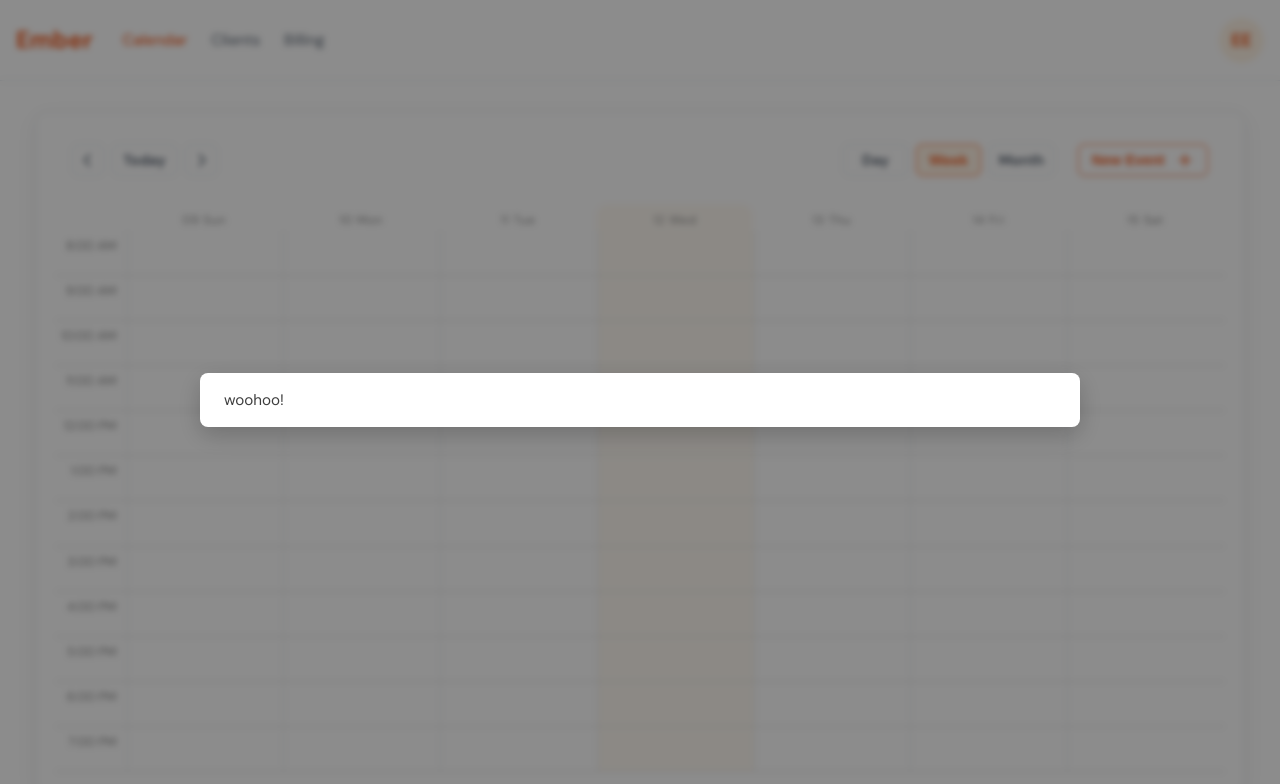
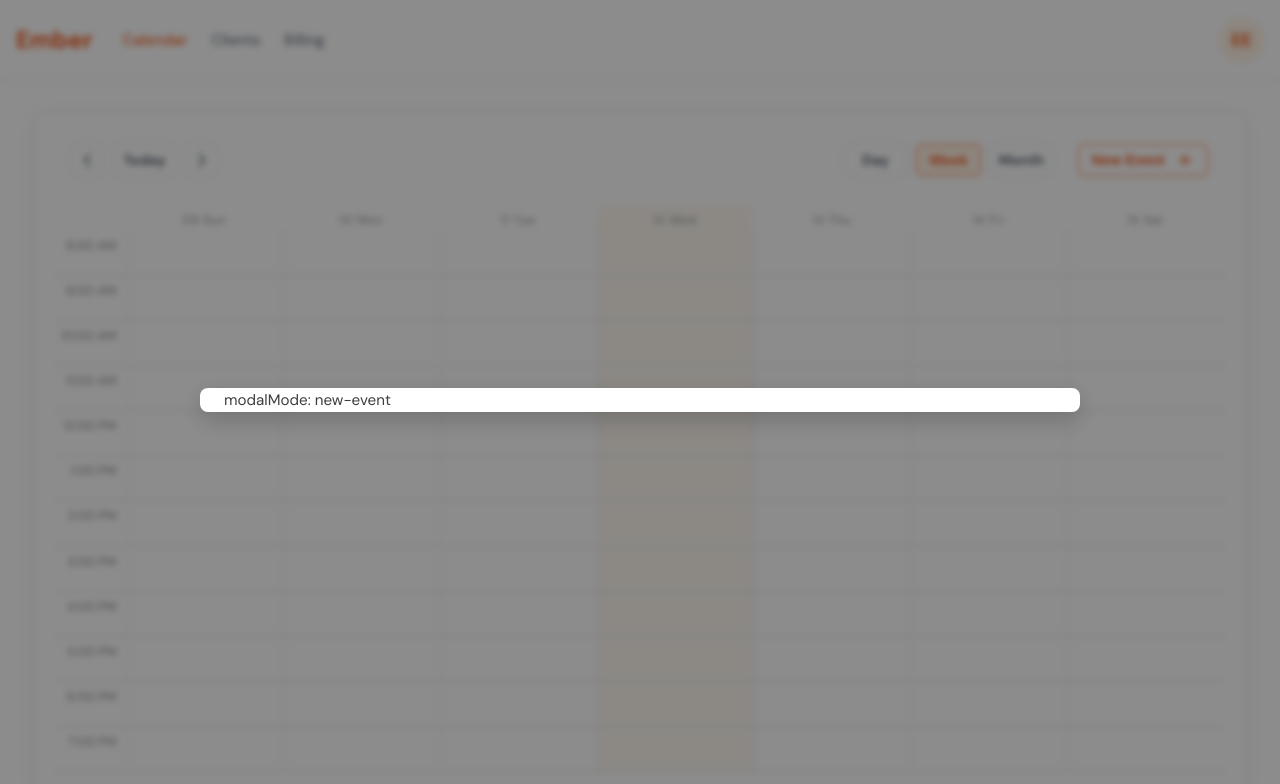
Before and after one commit to EmberTherapy/ember-frontend, a Next.js app: page /calendar in a window 1280 px wide. Both pictures are taken after a click on the button "New Event". Shown: the top 784 px of the page. Built offline with nearby package versions, Linux system fonts and the light colour scheme.

Commit message:
generalizing modal state

```diff
--- a/src/app/(app)/calendar/components/ModalHost.jsx
+++ b/src/app/(app)/calendar/components/ModalHost.jsx
@@ -1,19 +1,34 @@
-import { useState } from "react";
+import { useState, useEffect } from "react";
 import { useModalContext } from "@/app/lib/ModalContextProvider";
 
 export default function ModalHost() {
 
-  const { modalMode, setModalMode } = useModalContext();
+  const { modalState, setModalState } = useModalContext();
+  const modalMode = modalState?.mode + "-" + modalState?.type;
 
-  const modal =
-      <div className="modal-overlay">
-          <div className="modal">
-              <p> woohoo!</p>
+  function exitModal() {
+    setModalState(null);
+  }
+
+  useEffect(() => {
+    function handleKeyDown(e) {
+        if (e.key === 'Escape') {
+            exitModal();
+        }
+    }
+    window.addEventListener('keydown', handleKeyDown);
+    return () => window.removeEventListener('keydown', handleKeyDown);
+  }, [exitModal]);
+
+  const modal_container =
+      <div className="modal-overlay" onClick={exitModal}>
+          <div className="modal" onClick={e => e.stopPropagation()}>
+              modalMode: {modalMode}
           </div>
       </div>
 
-  if (modalMode == "newEvent") {
-    return modal
+  if (modalState) {
+    return modal_container
   }
 
   return (
--- a/src/app/(app)/calendar/components/Toolbar.jsx
+++ b/src/app/(app)/calendar/components/Toolbar.jsx
@@ -9,8 +9,7 @@ export default function Toolbar(toolbar_props) {
   const [selectedView, setSelectedView] = useState(toolbar_props.view);
   const { label, onNavigate, onView, view } = toolbar_props;
 
-  const { modalMode, setModalMode } = useModalContext();
-  console.log("Toolbar modalMode:", modalMode);
+  const { modalState, setModalState } = useModalContext();
 
   return (
     <div className="toolbar">
@@ -25,7 +24,7 @@ export default function Toolbar(toolbar_props) {
         <button className={`tool-button text${selectedView === 'day' ? ' selected-view' : ''}`} onClick={() => { onView('day'); setSelectedView('day'); }}>Day</button>
         <button className={`tool-button text${selectedView === 'week' ? ' selected-view' : ''}`} onClick={() => { onView('week'); setSelectedView('week'); }}>Week</button>
         <button className={`tool-button text${selectedView === 'month' ? ' selected-view' : ''}`} onClick={() => { onView('month'); setSelectedView('month'); }}>Month</button>
-        <button className="new-event-button" onClick={() => setModalMode("newEvent")}>
+        <button className="new-event-button" onClick={() => setModalState({ mode: 'new', type: 'event' })}>
           New Event <FontAwesomeIcon icon={faPlus} />
         </button>
       </div>
--- a/src/app/(app)/calendar/page.tsx
+++ b/src/app/(app)/calendar/page.tsx
@@ -2,18 +2,17 @@
 
 import { useState } from 'react';
 import './calendar.css';
-import { ModalContextProvider } from '@/app/lib/ModalContextProvider';
 import TherapistCal from '@/app/(app)/calendar/components/TherapistCal';
 import ModalHost from '@/app/(app)/calendar/components/ModalHost';
 
 
 export default function CalendarPage() {
     return (
-        <ModalContextProvider>
+        // <ModalContextProvider>
             <div className="calendar-page">
                 <TherapistCal />
                 <ModalHost />
             </div>
-        </ModalContextProvider>
+        // </ModalContextProvider>
     );
 }
--- a/src/app/(app)/layout.tsx
+++ b/src/app/(app)/layout.tsx
@@ -2,6 +2,7 @@
 
 import { Toaster } from 'sonner';
 import { useState, useEffect } from 'react';
+import { ModalContextProvider } from '@/app/lib/ModalContextProvider';
 import Header from './Header';
 import './app.css';
 
@@ -12,7 +13,7 @@ export default function AppLayout({
 }) {
 
   return (
-    <div>
+    <ModalContextProvider>
       <Header/>
       {children}
       <Toaster
@@ -20,6 +21,6 @@ export default function AppLayout({
         richColors
         visibleToasts={1}
         />
-    </div>
+    </ModalContextProvider>
   );
 }
--- a/src/app/lib/ModalContextProvider.tsx
+++ b/src/app/lib/ModalContextProvider.tsx
@@ -2,26 +2,24 @@
 
 import { createContext, useContext, useState, ReactNode } from "react";
 
-type ModalMode = string | null;
+type ModalState = {
+  mode: "read" | "edit" | "new" ;
+  type: "record" | "client" | "event";
+  id?: string;
+} | null;
 
 type ModalContextType = {
-  modalMode: ModalMode;
-  setModalMode: (modal_mode: ModalMode) => void;
+  modalState: ModalState;
+  setModalState: (state: ModalState) => void;
 };
 
 const ModalContext = createContext<ModalContextType | null>(null);
 
 export function ModalContextProvider({ children }: { children: ReactNode }) {
-  const [modalMode, setModalMode] = useState<ModalMode>(null);
-
-  const value: ModalContextType =
-    {
-      modalMode,
-      setModalMode,
-    };
+  const [modalState, setModalState] = useState<ModalState>(null);
 
   return (
-    <ModalContext.Provider value={value}>
+    <ModalContext.Provider value={{ modalState, setModalState }}>
       {children}
     </ModalContext.Provider>
   );
```
